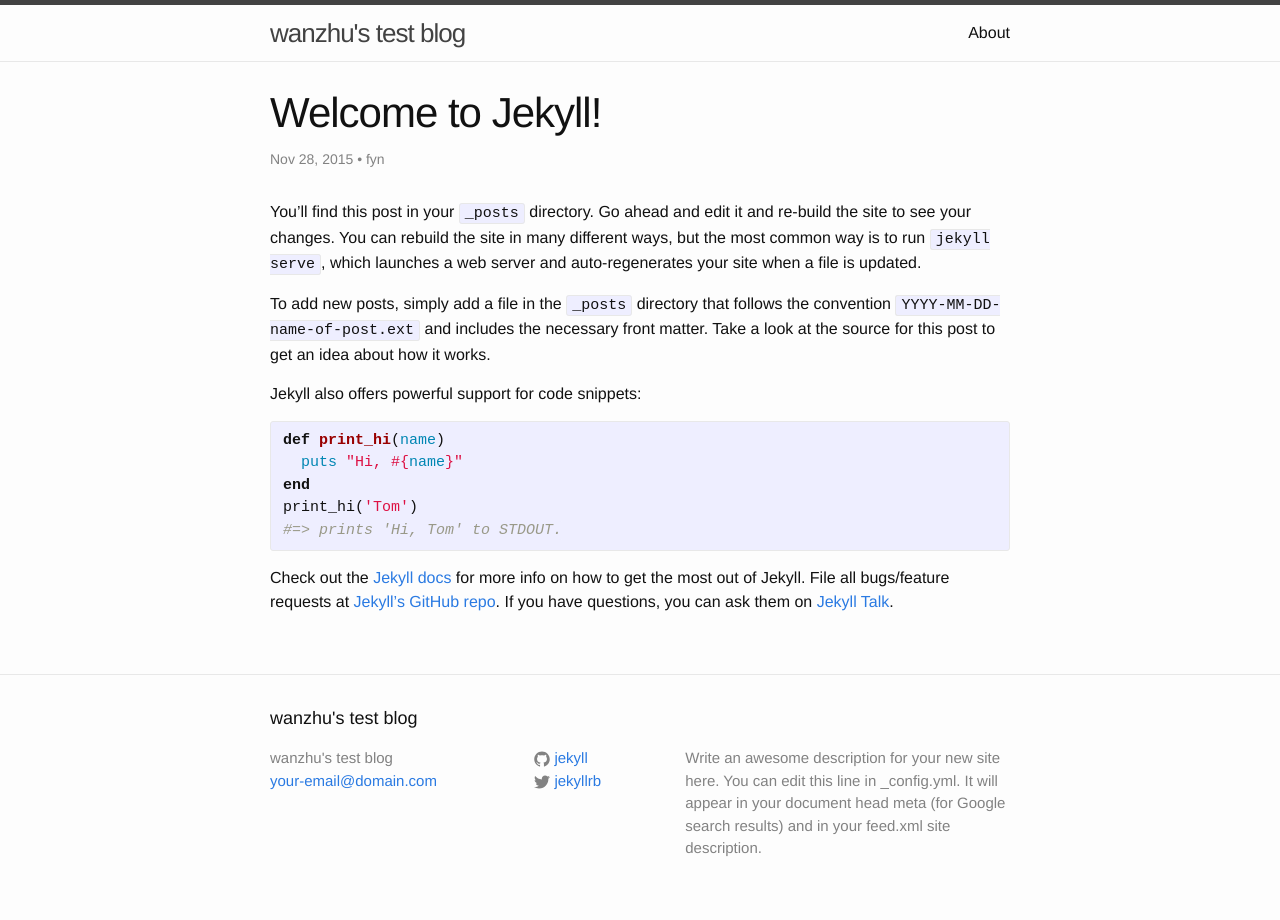
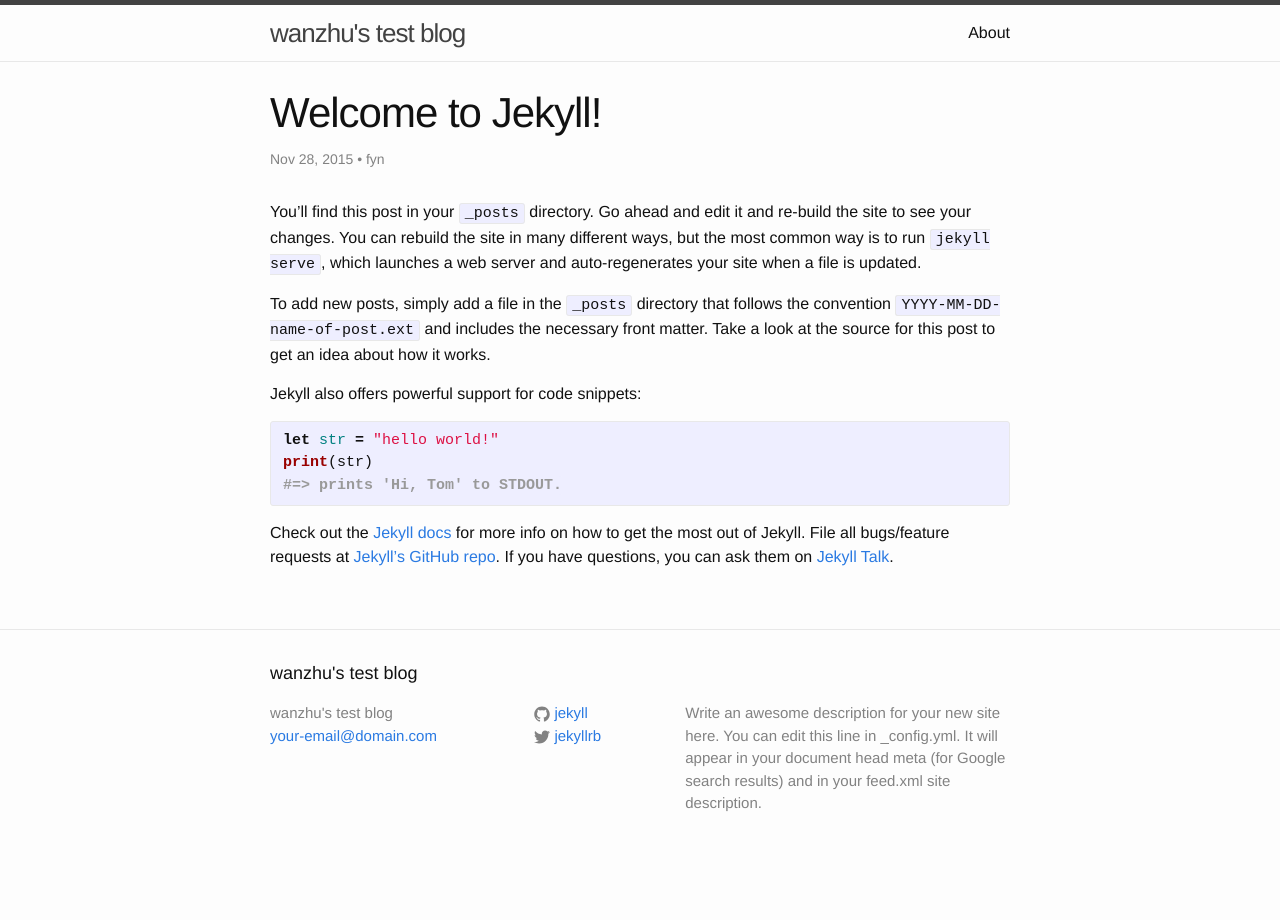
Before and after one commit to fanyinan/fanyinan.github.io, a Jekyll site: the page built from _posts/2015-11-28-welcome-to-jekyll.markdown, in a window 1280 px wide. Built offline with Jekyll 4.4.1, drawn with Linux system fonts in a browser that asks for light colours.

Commit message:
tets change

```diff
--- a/_posts/2015-11-28-welcome-to-jekyll.markdown
+++ b/_posts/2015-11-28-welcome-to-jekyll.markdown
@@ -11,11 +11,9 @@
 
 Jekyll also offers powerful support for code snippets:
 
-{% highlight ruby %}
-def print_hi(name)
-  puts "Hi, #{name}"
-end
-print_hi('Tom')
+{% highlight swift %}
+let str = "hello world!"
+print(str)
 #=> prints 'Hi, Tom' to STDOUT.
 {% endhighlight %}
 
```
Also changed, not shown: 2 other files.
